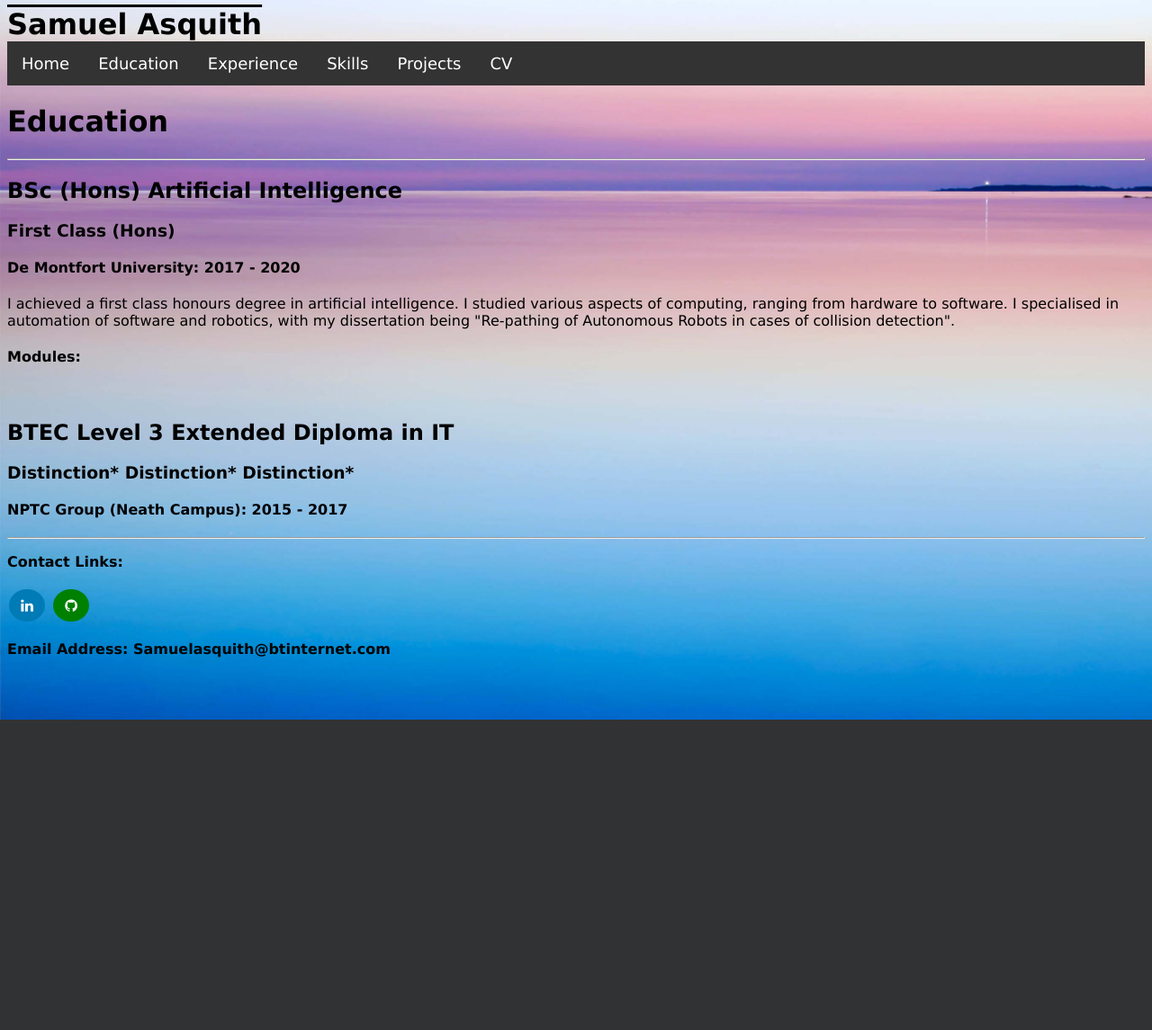
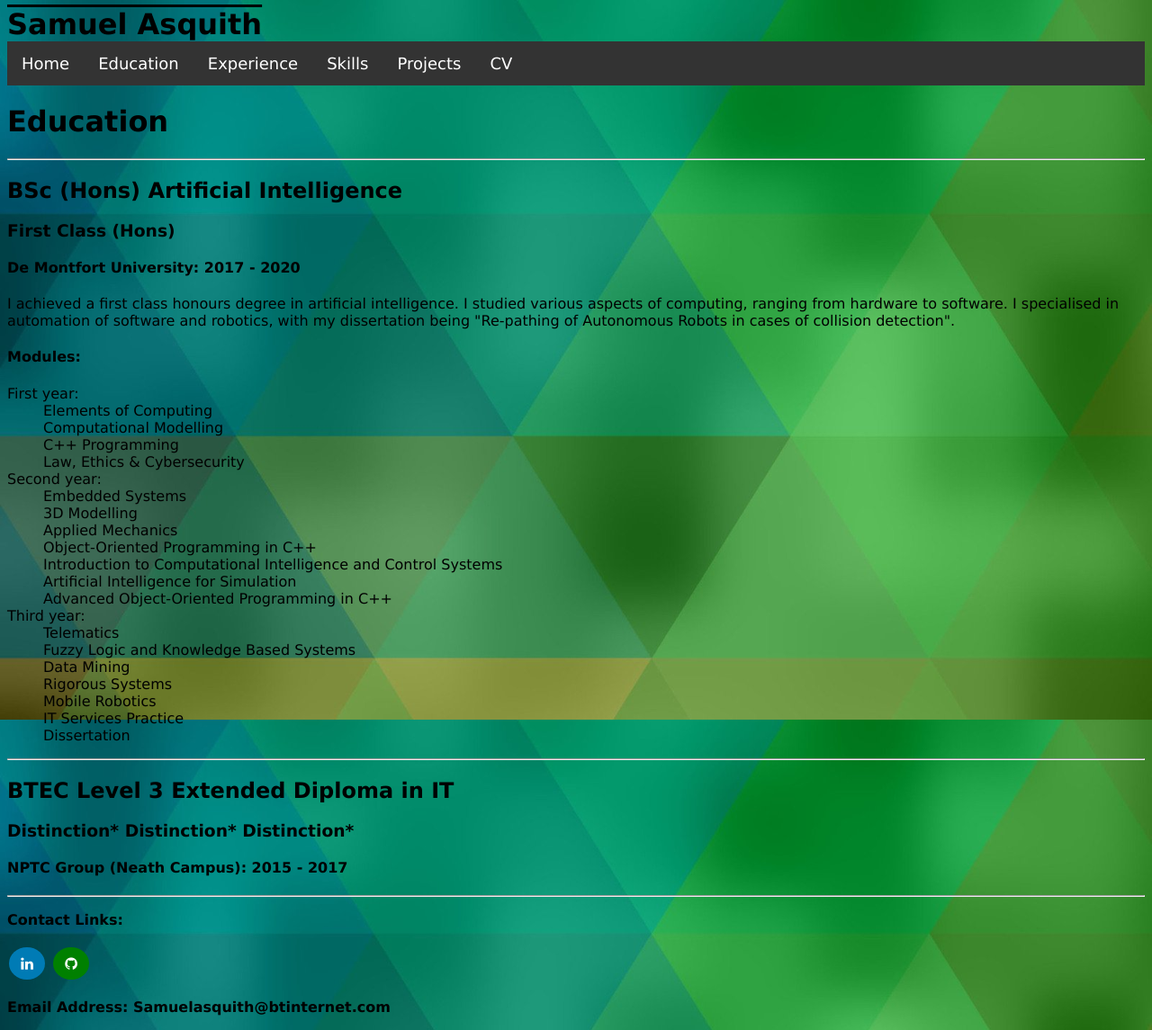
Before and after one commit to Sboncio/website, a Flask app: page /education in a window 1280 px wide. Shown: the whole page at 90% size. Before the commit the page ends 800 px from the top, so only its background shows below. Run offline with Flask 2, Linux system fonts and the light colour scheme.

Commit message:
Added Modules to education page Changed background and colour scheme

```diff
--- a/app/application/static/css/main.css
+++ b/app/application/static/css/main.css
@@ -8,10 +8,10 @@ body {
 }
 
 main {
-    color: white;
+    color: black;
     font-size: xx-large;
     text-align: center;
-    text-decoration: overline;
+    text-decoration: underline;
     font-family: Verdana, Geneva, Tahoma, sans-serif;
 }
 
@@ -42,7 +42,7 @@ ul li a{
 }
 
 ul li a:hover{
-    background-color: white;
+    background-color: rgb(52, 129, 52);
     color: black;
 }
 /*
--- a/app/application/templates/education.html
+++ b/app/application/templates/education.html
@@ -10,11 +10,33 @@
     software. I specialised in automation of software and robotics, with my dissertation being "Re-pathing of Autonomous Robots in cases of
     collision detection".
 </p>
+
 <h4>Modules:</h4>
-<p>
-
-</p>
-<br>
+<dl>
+    <dt>First year:</dt>
+        <dd>Elements of Computing</dd>
+        <dd>Computational Modelling</dd>
+        <dd>C++ Programming</dd>
+        <dd>Law, Ethics & Cybersecurity</dd>
+    <dt>Second year:</dt>
+        <dd>Embedded Systems</dd>
+        <dd>3D Modelling</dd>
+        <dd>Applied Mechanics</dd>
+        <dd>Object-Oriented Programming in C++</dd>
+        <dd>Introduction to Computational Intelligence and Control Systems</dd>
+        <dd>Artificial Intelligence for Simulation</dd>
+        <dd>Advanced Object-Oriented Programming in C++</dd>
+    <dt>Third year:</dt>
+        <dd>Telematics</dd>
+        <dd>Fuzzy Logic and Knowledge Based Systems</dd>
+        <dd>Data Mining</dd>
+        <dd>Rigorous Systems</dd>
+        <dd>Mobile Robotics</dd>
+        <dd>IT Services Practice</dd>
+        <dd>Dissertation</dd>
+    <dd></dd>
+</dl>
+<hr>
 <h2>BTEC Level 3 Extended Diploma in IT</h2>
 <h3>Distinction* Distinction* Distinction*</h3>
 <h4>NPTC Group (Neath Campus): 2015 - 2017</h4>
```
Also changed, not shown: app/application/templates/home.html (+12 -2 lines), app/application/static/css/background.jpg.
